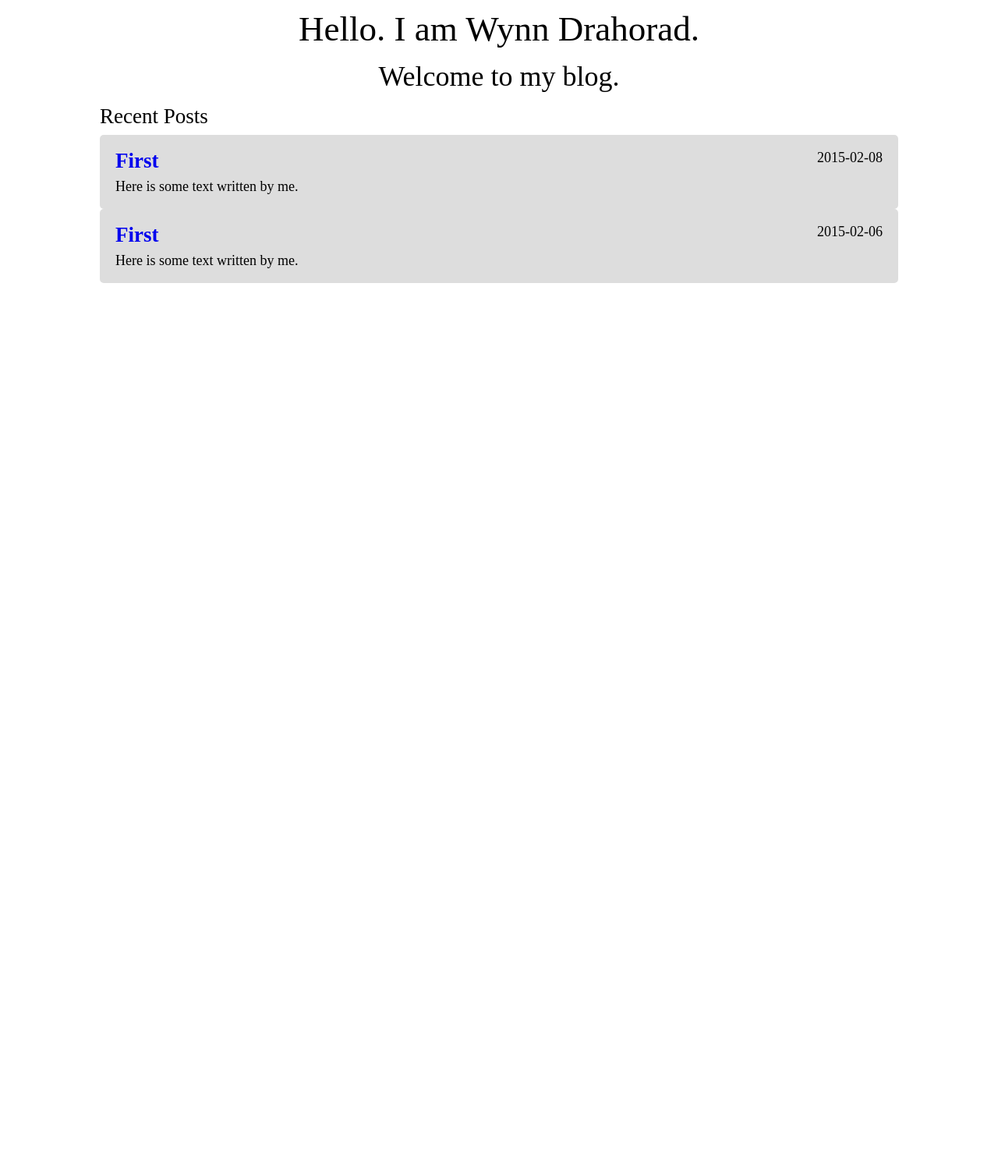
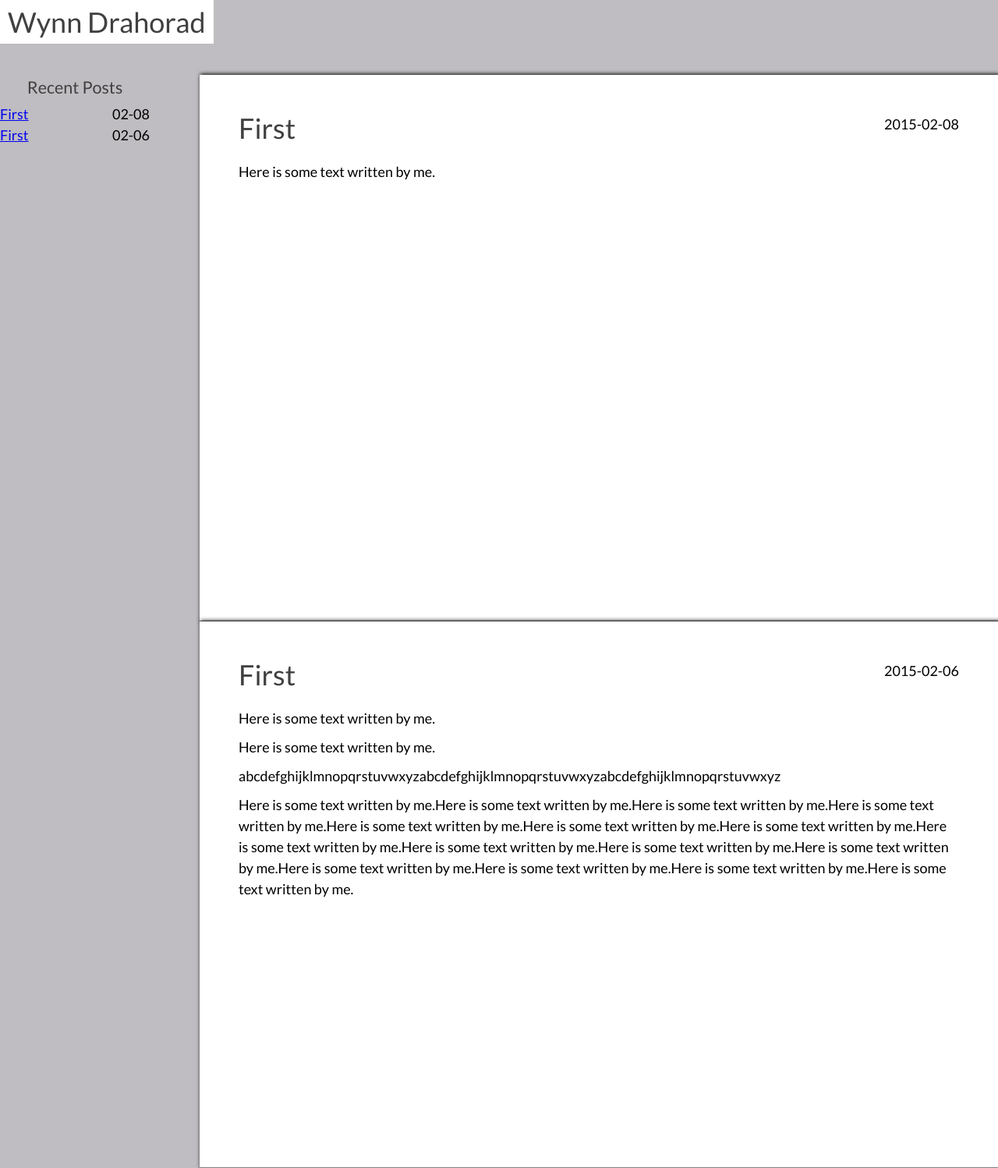
Before and after one commit to WynnD/wynnd-blog, a Jekyll site: the page built from index.html, in a window 1280 px wide. Shown: the whole page at 78% size. Built offline with Jekyll 4.4.1, drawn with Linux system fonts in a browser that asks for light colours; some web fonts are replaced; before the commit the page ends 900 px from its top, so only the background shows below that.

Commit message:
migrate site header to _includes folder ... add beginnings of a header ... add beginnings of a side menu ... add beginnings of a color scheme ... add fonts ... mess around with headline margins ... set <p> line-height (1.5)

```diff
--- a/_includes/header.html
+++ b/_includes/header.html
@@ -1,6 +1,17 @@
-<!DOCTYPE html>
+<!DOCTYPE HTML>
 <html>
 	<head>
-		<title>Home - {{ site.sitename }}</title>
-		<meta charset="utf-8">
+		<title>{{ page.title }} - Wynn Drahorad</title>
+		<meta charset="UTF-8">
+		<link rel="stylesheet" href="css/clear.css">
+		<link rel="stylesheet" href="css/style.css">
 	</head>
+
+	<body>
+		<div class="header">
+			<div class="welcome left">
+				<h2 id="name"><a href="{{page.url}}">Wynn Drahorad</a></h2>
+			</div>
+			<div class="social right">
+			</div>
+		</div>
--- a/_layouts/home.html
+++ b/_layouts/home.html
@@ -1,34 +1,43 @@
-<!DOCTYPE HTML>
-<html>
-	<head>
-		<title>{{ page.title }} - Wynn Drahorad</title>
-		<meta charset="UTF-8">
-		<link rel="stylesheet" href="css/clear.css">
-		<link rel="stylesheet" href="css/style.css">
-	</head>
+{% include header.html %}
+		<div class="main">
+			<div class="recents-wrap right">
 
-	<body>
-		<div class="wrap">
-			<h1 class="centered">Hello. I am <a href="{{page.url}}">Wynn Drahorad</a>.</h1>
-			<h2 class="centered">Welcome to my blog.</h2>
+				<!-- begin listing posts -->
+				{% for post in site.posts %}
+				<article class="recent-post">
+					<div class="recent-post-head">
+						<h2 class="left post-title"><a href="{{ post.url }}">{{ post.title }}</a></h3>
+						<p class="date right">{{ post.date | date: "%Y-%m-%d" }}</p>
+					</div>
+					{{ post.content }}
+				</article>
+				{% endfor %}
+
+			</div>
+			<!-- end recent posts -->
+		</div>
+
+		<aside class="side-menu left">
+			<h4 class="aside-label">Recent Posts</h4>
+			<ul>
+				{% for post in site.posts %}
+				<li class="menu-recent">
+					<div>
+
+						{% if post.url != page.url %}
+
+						<a href="{{ post.url}}">{{ post.title }}</a>
+						<span class="right">{{ post.date | date: "%m-%d" }}</span>
+						{% else %}
+
+						{{ post.title }}
+						<span class="right">{{ post.date | date: "%m-%d" }}</span>
+						{% endif %}
 
 
-			<div>
-				<h3 class="">Recent Posts</h3>
-				<!-- begin listing posts -->
-				<ul class="recents">
-					{% for post in site.posts %}
-					<li class="recent-post">
-						<div class="recent-post-head">
-							<h3 class="left"><a href="{{ post.url }}">{{ post.title }}</a></h3>
-							<p class="date right">{{ post.date | date: "%Y-%m-%d" }}</p>
-						</div>
-						<p class="excerpt">{{ post.excerpt }}</p>
-					</li>
-					{% endfor %}
-				</ul>
-			</div>
-		</div>
+				</li>
+				{% endfor %}
+		</aside>
 	</body>
 
 </html>
--- a/_posts/2015-02-06-first.md
+++ b/_posts/2015-02-06-first.md
@@ -3,3 +3,10 @@
 ---
 
 Here is some text written by me.
+
+Here is some text written by me.
+
+abcdefghijklmnopqrstuvwxyzabcdefghijklmnopqrstuvwxyzabcdefghijklmnopqrstuvwxyz
+
+
+Here is some text written by me.Here is some text written by me.Here is some text written by me.Here is some text written by me.Here is some text written by me.Here is some text written by me.Here is some text written by me.Here is some text written by me.Here is some text written by me.Here is some text written by me.Here is some text written by me.Here is some text written by me.Here is some text written by me.Here is some text written by me.Here is some text written by me.
--- a/css/style.css
+++ b/css/style.css
@@ -4,41 +4,87 @@
 *
 */
 
+
+/*
+* Color Scheme:
+* > site/header background: hsla(275, 24%, 50%, 1);
+* >
+*
+* color palette:
+* header background: hsla(275, 58%, 48%, 1);
+* content background: hsla(275, 18%, 60%, 1);
+* text: hsla(275, 5%, 20%, 1);
+* h1 text: hsla(275, 18%, 25%, 1);
+* h2 text: hsla(275, 12%, 25%, 1);
+* h3,h4,h5 text: hsla(275, 6%, 25%, 1);
+*
+*
+*
+*/
+
+
+
+@import url(http://fonts.googleapis.com/css?family=Lato:400,700,400italic);
+@import url(http://fonts.googleapis.com/css?family=Mandali);
+
+
 body {
 	font-size: 18px;
+	font-family: Mandali, Lato, sans-serif;
+	line-height: 1.5;
+	background-color: hsla(268, 3%, 75%, 1);
 }
 
 
 
 
-.wrap {
-	width: 80%;
+.main {
 	margin: 0 auto;
 	padding-top: 15px;
 }
 
 
-.recents h3 {
-	display: inline;
-	font-weight: bold;
+.recents-wrap {
+	max-width: 80%;
 }
+
 
 .recents a {
 	text-decoration: none;
 }
 
 .recent-post {
-	padding: 20px;
-	background-color: #DDD;
-	border-radius: 5px;
+	padding: 50px;
+	background-color: white;
+	border-bottom: 1px solid gray;
+	box-shadow: 2px 0px 5px 1px black;
+	min-height: 600px;
+}
+
+.post-title {
+	line-height: 1;
 }
 
 .recent-post-head {
 
 }
 
-.excerpt {
+.date {
+	margin: 0;
+}
+
+.recent-post-head:after {
+	content: "";
+	display: block;
 	clear: both;
+}
+
+.side-menu {
+	width: 15%;
+}
+
+.aside-label {
+	text-align: center;
 }
 
 
@@ -48,23 +94,34 @@
 
 /* text formatting */
 
-h1,
-h2 {
-	margin: 0 0 20px 0;
-}
 
 h1 {
 	font-size: 2.5em;
+	color: hsla(275, 0%, 25%, 1);
 }
 
 h2 {
+	margin: 0 0 25px 0;
 	font-size: 2em;
+	color: hsla(275, 0%, 25%, 1);
 }
 
+h3,
+h4,
+h5 {
+	color: hsla(275, 0%, 25%, 1);
+}
+
+
 h3 {
-	margin-bottom: 10px;
+	margin: 0 0 10px 0;
 	font-size: 1.5em;
 
+}
+
+h4 {
+	font-size: 1.2em;
+	margin: 0 0 5px 0;
 }
 
 h1 a,
@@ -73,19 +130,40 @@
 	text-decoration: none;
 }
 
+p {
+	margin-bottom: 10px;
+}
 
 
 
 .right {
 	float: right;
-	text-align: right;
 }
 
 .left {
 	float: left;
+}
+
+.align-right {
+	text-align: right;
+}
+
+.align-left {
 	text-align: left;
 }
 
 .centered {
 	text-align: center;
 }
+
+.header:after {
+	content: "";
+	display: block;
+	clear: both;
+}
+
+#name {
+	line-height: 1;
+	padding: 10px;
+	background: white;
+}
```
